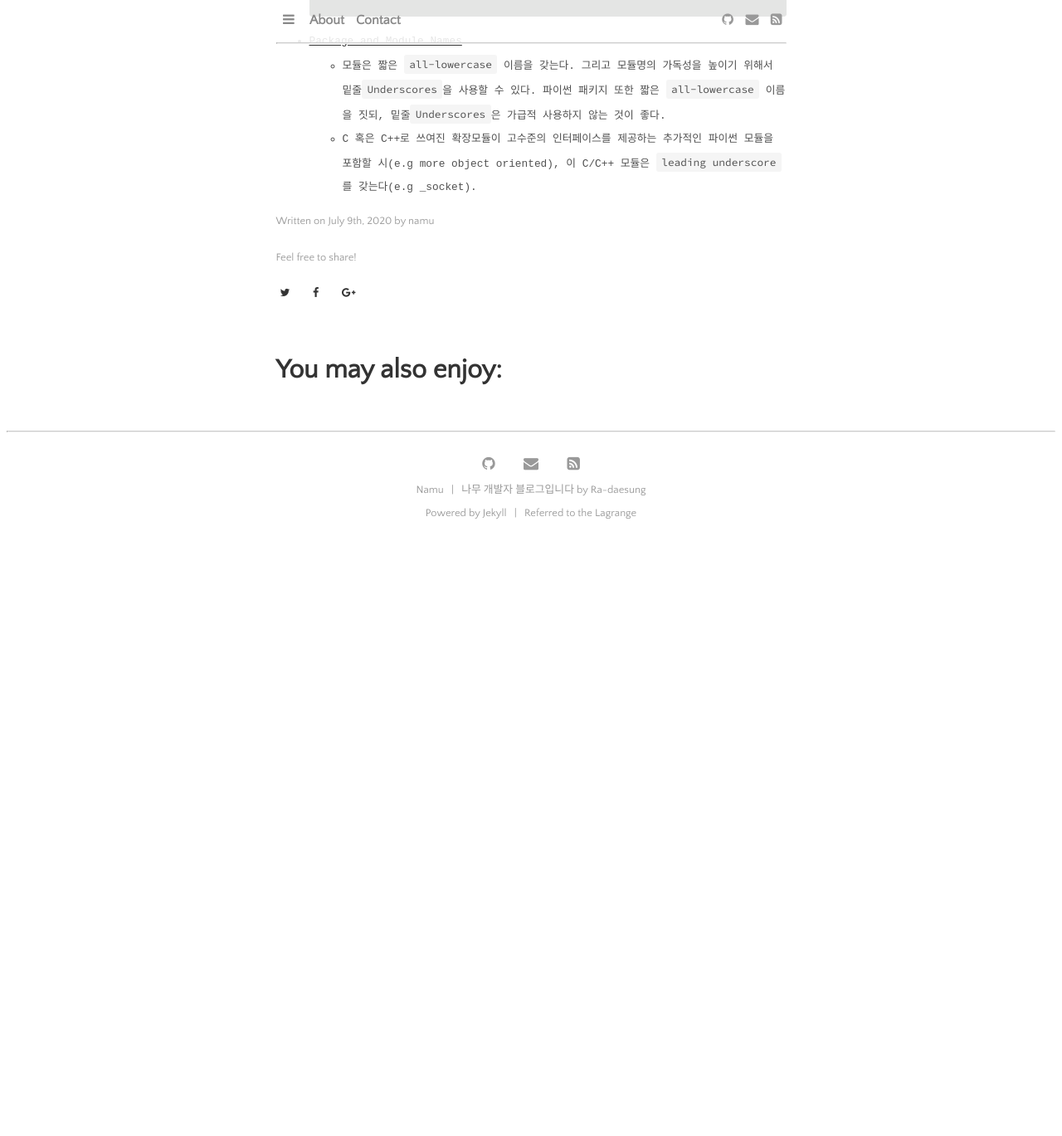
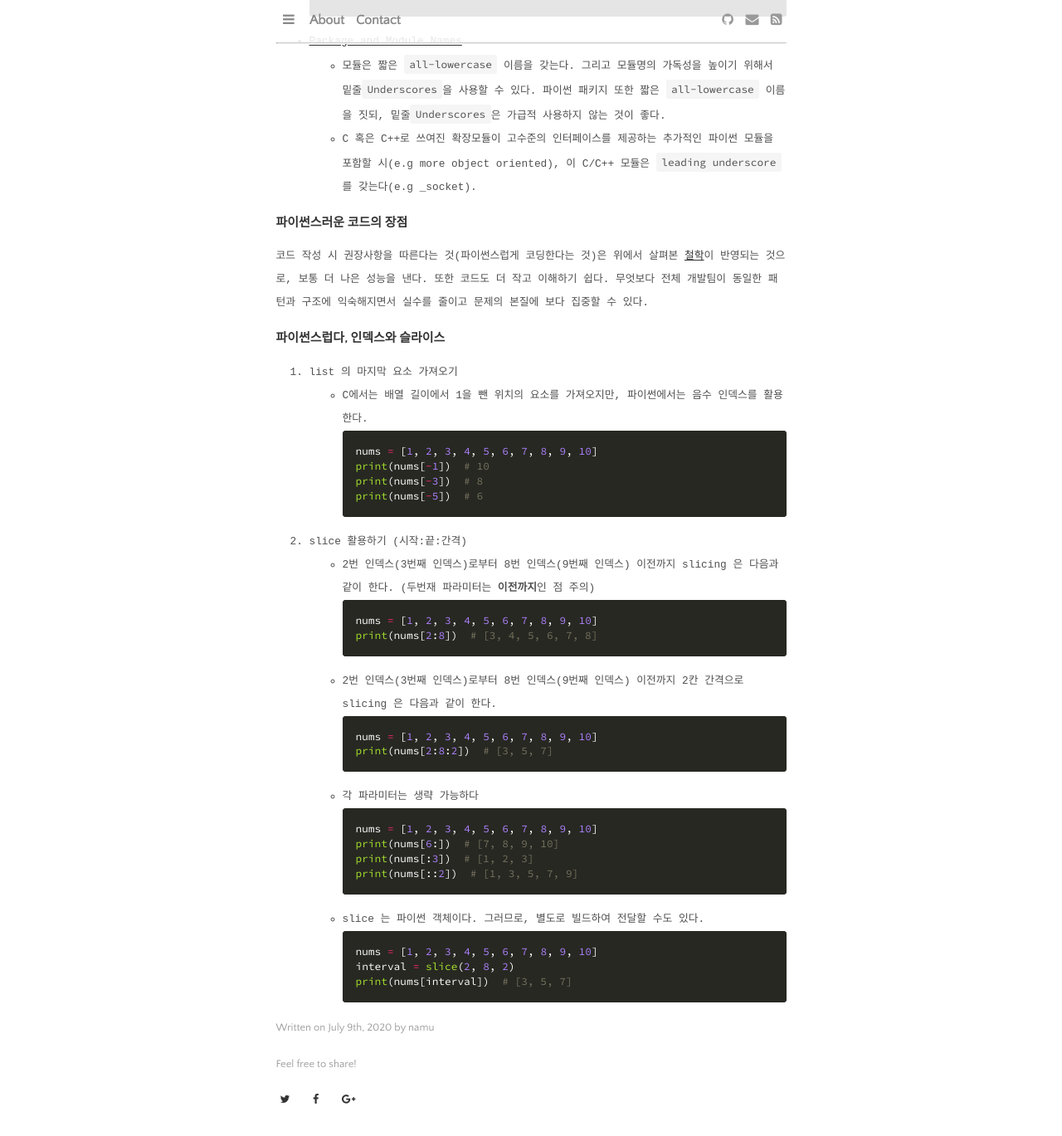
Before and after one commit to daesungRa/namu, a Jekyll site: the page built from _posts/python/2020-07-09-what-is-pythonic.markdown, in a window 1280 px wide and 1400 px high, scrolled down 2254 px. Shown: the top 1369 px of the window at 83% size. Built offline with Jekyll 4.4.1, drawn with Linux system fonts in a browser that asks for light colours; some web fonts are replaced; before the commit the page ends 2934 px from its top, so only the background shows below that; some of the changed text lies outside the part shown.

Commit message:
pythonic-post: Add indexing

````diff
--- a/_posts/python/2020-07-09-what-is-pythonic.markdown
+++ b/_posts/python/2020-07-09-what-is-pythonic.markdown
@@ -84,3 +84,45 @@ Namespaces are one honking great idea -- let's do more of those!
     파이썬 패키지 또한 짧은 ```all-lowercase``` 이름을 짓되, 밑줄```Underscores```은 가급적 사용하지 않는 것이 좋다.
     - C 혹은 C++로 쓰여진 확장모듈이 고수준의 인터페이스를 제공하는 추가적인 파이썬 모듈을 포함할 시(e.g more object oriented),
     이 C/C++ 모듈은 ```leading underscore``` 를 갖는다(e.g _socket).
+
+### 파이썬스러운 코드의 장점
+
+코드 작성 시 권장사항을 따른다는 것(파이썬스럽게 코딩한다는 것)은 위에서 살펴본
+[철학](#파이썬의-철학)이 반영되는 것으로, 보통 더 나은 성능을 낸다. 또한 코드도 더 작고 이해하기 쉽다.
+무엇보다 전체 개발팀이 동일한 패턴과 구조에 익숙해지면서 실수를 줄이고 문제의 본질에 보다 집중할 수 있다.
+
+### 파이썬스럽다, 인덱스와 슬라이스
+
+1. list 의 마지막 요소 가져오기
+    - C에서는 배열 길이에서 1을 뺀 위치의 요소를 가져오지만, 파이썬에서는 음수 인덱스를 활용한다.
+```python
+nums = [1, 2, 3, 4, 5, 6, 7, 8, 9, 10]
+print(nums[-1])  # 10
+print(nums[-3])  # 8
+print(nums[-5])  # 6
+```
+2. slice 활용하기 (시작:끝:간격)
+    - 2번 인덱스(3번째 인덱스)로부터 8번 인덱스(9번째 인덱스) 이전까지 slicing 은 다음과 같이 한다.
+    (두번재 파라미터는 **이전까지**인 점 주의)
+```python
+nums = [1, 2, 3, 4, 5, 6, 7, 8, 9, 10]
+print(nums[2:8])  # [3, 4, 5, 6, 7, 8]
+```
+    - 2번 인덱스(3번째 인덱스)로부터 8번 인덱스(9번째 인덱스) 이전까지 2칸 간격으로 slicing 은 다음과 같이 한다.
+```python
+nums = [1, 2, 3, 4, 5, 6, 7, 8, 9, 10]
+print(nums[2:8:2])  # [3, 5, 7]
+```
+    - 각 파라미터는 생략 가능하다
+```python
+nums = [1, 2, 3, 4, 5, 6, 7, 8, 9, 10]
+print(nums[6:])  # [7, 8, 9, 10]
+print(nums[:3])  # [1, 2, 3]
+print(nums[::2])  # [1, 3, 5, 7, 9]
+```
+    - slice 는 파이썬 객체이다. 그러므로, 별도로 빌드하여 전달할 수도 있다.
+```python
+nums = [1, 2, 3, 4, 5, 6, 7, 8, 9, 10]
+interval = slice(2, 8, 2)
+print(nums[interval])  # [3, 5, 7]
+```
````
Also changed, not shown: other parts of _posts/python/2020-07-09-what-is-pythonic.markdown (+1 -1 lines).
